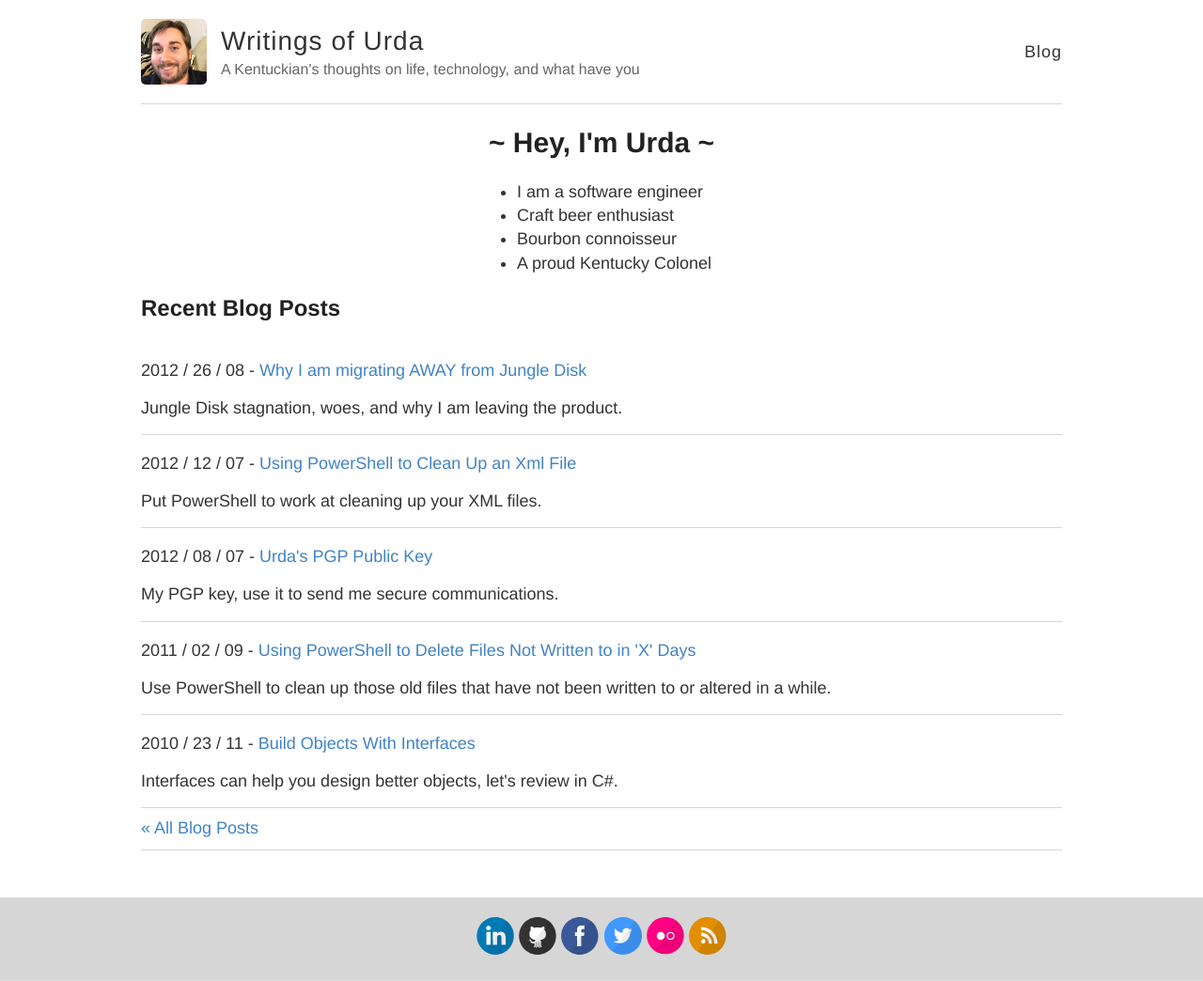
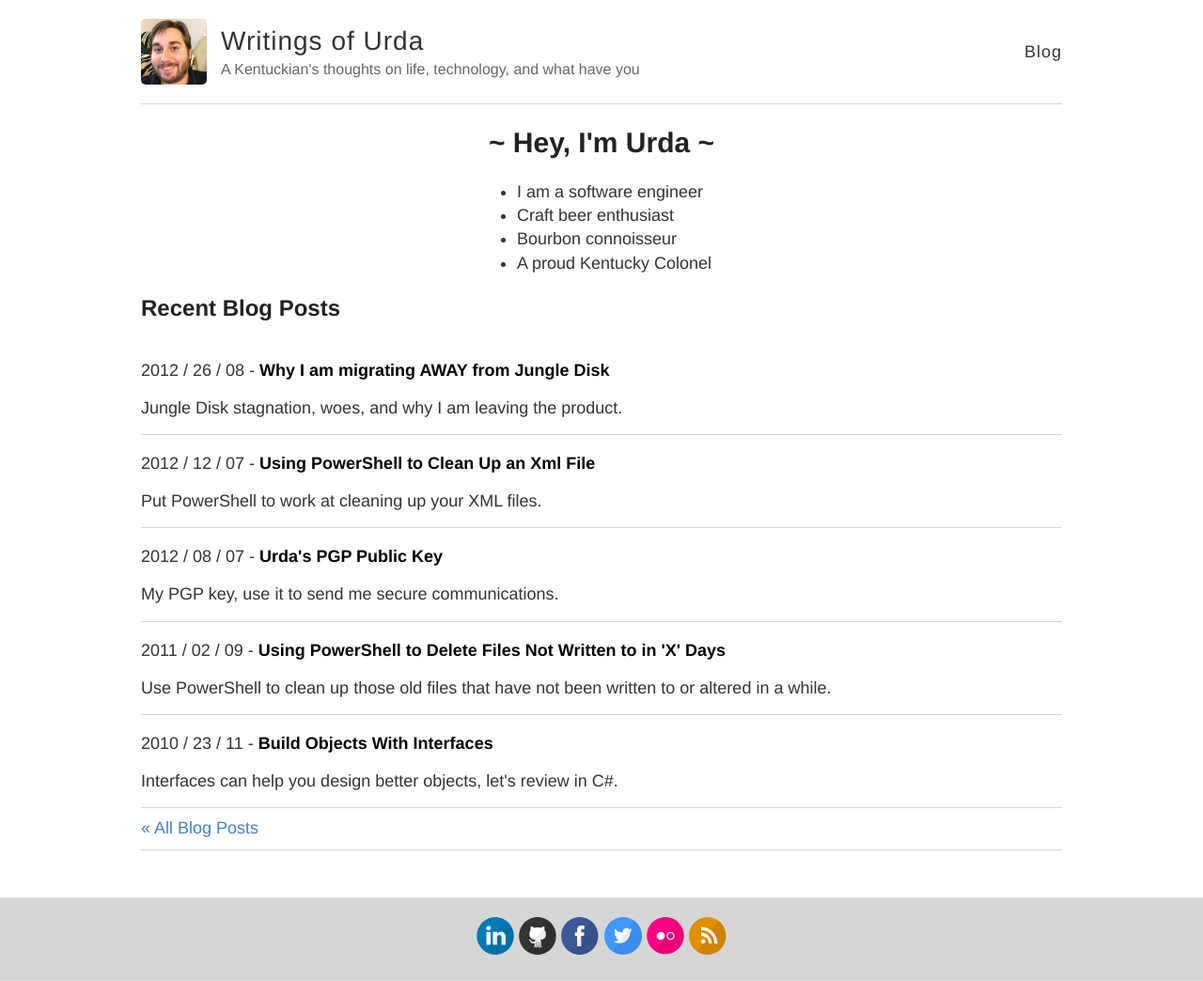
Before and after one commit to urda/website, a Jekyll site: the page built from index.html, in a window 1280 px wide. Shown: the whole page at 94% size. Built offline with Jekyll 4.4.1, drawn with Linux system fonts in a browser that asks for light colours; Markdown is read by kramdown in place of the engine named in the settings.

Commit message:
Make the front page links look like the main blog

```diff
--- a/_sass/_urda-style.scss
+++ b/_sass/_urda-style.scss
@@ -43,3 +43,12 @@ $betterGray: #d6d6d6;
 #home-recent-posts > .home-recent-post:last-child {
     border-bottom: none;
 }
+
+.home-recent-post > a {
+  color: #000;
+  font-weight: bolder;
+
+  &:hover, &:active {
+    color: $blue;
+  }
+}
```
